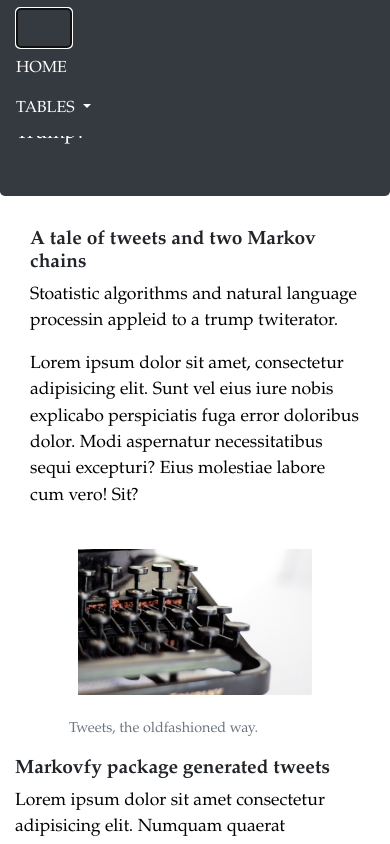
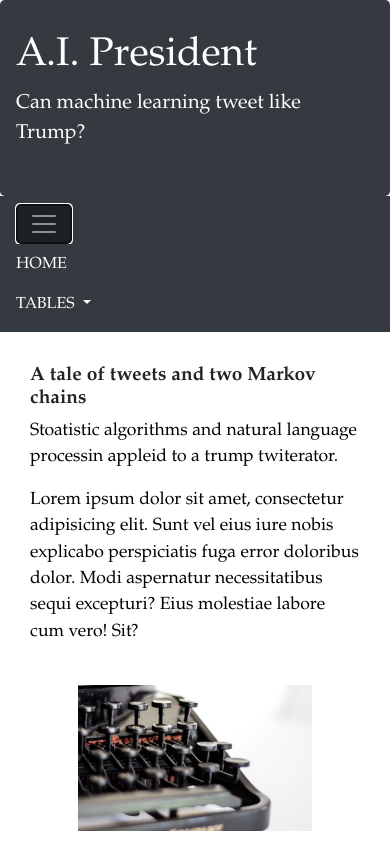
Before and after one commit to sherirosalia/A.I._president, a plain HTML site: page docs/index.html in a window 390 px wide. Both pictures are taken after a click on the button "Toggle navigation". Shown: the top 844 px of the page. Drawn offline with nearby package versions, Linux system fonts and the light colour scheme.

Commit message:
fixed css

```diff
--- a/docs/index.html
+++ b/docs/index.html
@@ -22,12 +22,14 @@
         <p class="lead text-white"></p>
     </div>
         <!-- end of jumbotron and beginning of content container -->
-        <nav class="navbar navbar-expand-md bg-dark text-white fixed-top bg-light mb-3">
-            <button class="navbar-toggler" type="button" data-toggle="collapse" data-target="#navbarSupportedContent" aria-controls="navbarSupportedContent" aria-expanded="false" aria-label="Toggle navigation">
+    <div class="pos-f-t">
+
+        <nav class="navbar navbar-expand-md navbar-dark bg-dark text-white">
+            <button class="navbar-toggler bg-dark text-white" type="button" data-toggle="collapse" data-target="#navbarSupportedContent" aria-controls="navbarSupportedContent" aria-expanded="true" aria-label="Toggle navigation">
                 <span class="navbar-toggler-icon"></span>
             </button>
 
-            <div class="collapse navbar-collapse" id="navbarSupportedContent">
+            <div class="collapse navbar-collapse bg-dark text-white" id="navbarSupportedContent">
             <ul class="nav navbar-nav">
                 <li class="nav-item">
                     <a class="nav-link" href="../index.html" style='color:white'>HOME</a>
@@ -46,7 +48,7 @@
             </ul>
             </div>
         </nav>
-
+    </div>
     <div class="container">
             <!-- beginning of intro -->
         <div class="container">
@@ -210,7 +212,6 @@
     <script src="https://maxcdn.bootstrapcdn.com/bootstrap/4.0.0/js/bootstrap.min.js" integrity="sha384-JZR6Spejh4U02d8jOt6vLEHfe/JQGiRRSQQxSfFWpi1MquVdAyjUar5+76PVCmYl" crossorigin="anonymous"></script>
     <script src="https://cdnjs.cloudflare.com/ajax/libs/d3/4.11.0/d3.js"></script>
     <script src="https://ajax.googleapis.com/ajax/libs/d3js/6.2.0/d3.min.js"></script>
-    <script src="data.js"></script>
-    <script src="pdata.js"></script>
+
   </body>
 </html>
--- a/docs/styles.css
+++ b/docs/styles.css
@@ -3,7 +3,12 @@
     padding: 0;
     font-family:  "Palatino Linotype", "Book Antiqua", Palatino, serif;;
 }
-
+.jumbotron {
+    margin-bottom: 0;
+}
+#navbarToggler{
+    color: white;
+}
 #la_map {
 
     width: 400px;
@@ -33,6 +38,10 @@
 text-transform: none;
 }
 
+.navbar {
+    margin-bottom: 2em;
+}
+
 #content_image {
 
     width: 65%;
@@ -55,7 +64,8 @@
 
   }
 
-  .header{
+.header{
     position:sticky;
     top: 0 ;
+    margin-bottom: 2em;
 }
```
Also changed, not shown: docs/pages/tweet_table.html (+8 -3 lines), docs/images/Untitled.png (added), docs/images/genuine_tweets.png (added), docs/images/mark_custom.png (added), docs/images/package_tweet.png (added).
